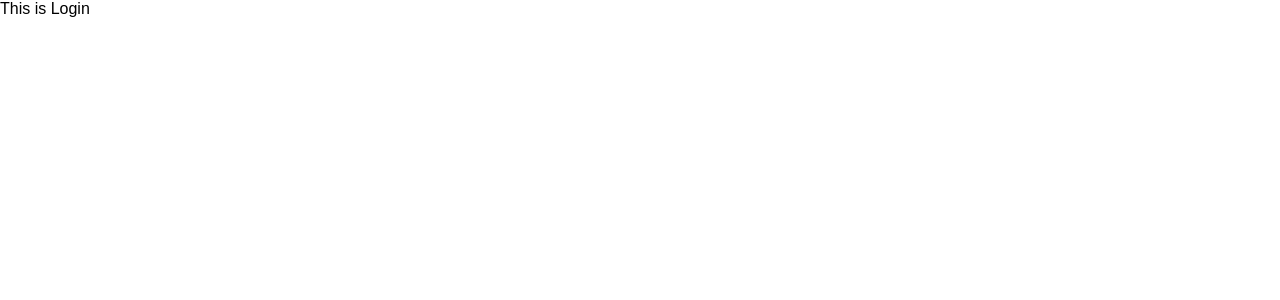
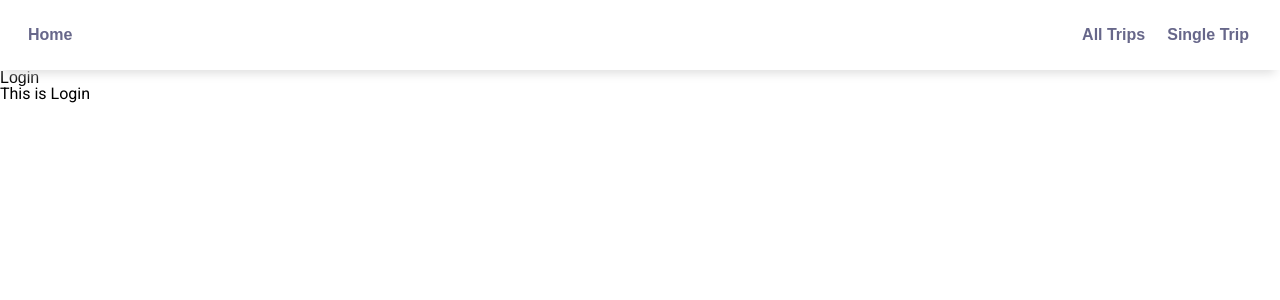
Before and after one commit to tanj299/travel-clan, a React (Create React App) app in the folder client/: page / in a window 1280 px wide. Shown: the top 300 px of the page. Built offline with nearby package versions, Linux system fonts and the light colour scheme; the HTML template or start-up script is replaced by a standard one.

Commit message:
edited navbar

```diff
--- a/client/package.json
+++ b/client/package.json
@@ -13,6 +13,7 @@
     "react-router-dom": "^4.3.1",
     "react-scripts": "^3.0.1",
     "redux": "^3.7.2",
+    "redux-logger": "^3.0.6",
     "redux-thunk": "^2.3.0"
   },
   "scripts": {
--- /dev/null
+++ b/client/src/App.css
@@ -0,0 +1,98 @@
+@import url('https://fonts.googleapis.com/css?family=Fira+Sans:700|Roboto&display=swap');
+
+/* http://meyerweb.com/eric/tools/css/reset/
+   v2.0 | 20110126
+   License: none (public domain)
+*/
+
+html, body, div, span, applet, object, iframe,
+h1, h2, h3, h4, h5, h6, p, blockquote, pre,
+a, abbr, acronym, address, big, cite, code,
+del, dfn, em, img, ins, kbd, q, s, samp,
+small, strike, strong, sub, sup, tt, var,
+b, u, i, center,
+dl, dt, dd, ol, ul, li,
+fieldset, form, label, legend,
+table, caption, tbody, tfoot, thead, tr, th, td,
+article, aside, canvas, details, embed,
+figure, figcaption, footer, header, hgroup,
+menu, nav, output, ruby, section, summary,
+time, mark, audio, video {
+	margin: 0;
+	padding: 0;
+	border: 0;
+	font-size: 100%;
+	font: inherit;
+	vertical-align: baseline;
+}
+/* HTML5 display-role reset for older browsers */
+article, aside, details, figcaption, figure,
+footer, header, hgroup, menu, nav, section {
+	display: block;
+}
+body {
+	line-height: 1;
+}
+ol, ul {
+	list-style: none;
+}
+blockquote, q {
+	quotes: none;
+}
+blockquote:before, blockquote:after,
+q:before, q:after {
+	content: '';
+	content: none;
+}
+table {
+	border-collapse: collapse;
+	border-spacing: 0;
+}
+
+/* END CSS RESET */
+
+body {
+  font-family: 'Roboto', sans-serif;
+}
+
+h1,h2,h3,h4,h5,h6,
+.btn_link, nav a, footer a {
+  font-family:  sans-serif;
+}
+
+
+button {
+  cursor: pointer;
+}
+
+nav {
+  padding: 0px 20px;
+  display: flex;
+  justify-content: flex-end;
+  box-shadow: 0px 8px 10px -5px #ddd;
+  position: relative;
+}
+
+nav a {
+  padding: 24px 8px;
+  text-decoration: none;
+  font-weight: bolder;
+  color: #67678a;
+  margin: 3px;
+}
+
+.home-link {
+  margin: auto auto auto 0px;
+}
+
+
+footer {
+  background-color: #f3f3f3;
+  padding: 35px 35px;
+}
+
+footer a {
+  font-size: 18px;
+  padding: 12px 8px;
+  color: #888;
+}
--- a/client/src/App.js
+++ b/client/src/App.js
@@ -1,11 +1,17 @@
+// container to render all components with routes
+
 // src/routes.js
 import React from 'react';
 import { BrowserRouter as Router, Route, Switch } from 'react-router-dom';
 
 // reusable parts of components
-import navbar from './components/partials/navbar'
+import Navbar from './components/partials/Navbar.js';
+import Footer from './components/partials/Footer.js';
 
-// components
+// import css
+import './App.css';
+
+// import components
 import home from './components/home';
 import allTrips from './components/allTrips'
 // // import allUsers from './components/allUsersChat'
@@ -18,7 +24,12 @@
 const App = () => {
     return (
         <div className = "App">
+
             <Router>
+                <div>
+                    <Navbar />
+                    <div className="page-body">
+
                     <Switch>
                         <Route path = "/" exact component = { home } />
                         <Route path = "/signup" component = { signup } />
@@ -26,6 +37,9 @@
                         <Route path = "/singletrip/user/:id" component = { singleTrip } />
                         <Route path = "*" component = { notFound } />
                     </Switch>
+                    </div>
+                    <Footer />
+                </div>
             </Router>
         </div>
     );
--- a/client/src/components/home.js
+++ b/client/src/components/home.js
@@ -1,9 +1,17 @@
 import React, { Component } from 'react'
+import { Link } from 'react-router-dom';
 
 export default class home extends Component {
+    constructor (props) {
+        super(props);
+        this.state = {
+            data: [],
+        }
+    }
     render() {
         return (
             <div>
+                <h1> Login </h1>
                 This is Login
             </div>
         )
--- a/client/src/components/partials/navbar.js
+++ b/client/src/components/partials/Footer.js
@@ -1,7 +1,6 @@
 import React, { Component } from 'react'
-import { Link } from 'react-router-dom'
 
-export default class navbar extends Component {
+export default class Footer extends Component {
     render() {
         return (
             <div>
--- /dev/null
+++ b/client/src/components/partials/Navbar.js
@@ -0,0 +1,18 @@
+import React, { Component } from 'react';
+import { Link } from 'react-router-dom';
+
+class Navbar extends Component {
+    render() {
+        return (
+            <nav>
+                <Link to = "/" className = "home-link">
+                    Home
+                </Link>
+                <Link to = "/alltrips"> All Trips </Link>
+                <Link to = "/singleTrip"> Single Trip </Link>
+            </nav>
+        )
+    }
+}
+
+export default Navbar;
--- a/client/src/components/singleTrip.js
+++ b/client/src/components/singleTrip.js
@@ -0,0 +1,11 @@
+import React, { Component } from 'react'
+
+export default class singleTrip extends Component {
+    render() {
+        return (
+            <div>
+
+            </div>
+        )
+    }
+}
```
Also changed, not shown: client/src/components/selectedChatRoom.js (+11 -0 lines), client/src/components/partials/footer.js (deleted), 1 other file (tests, documents, lock files or other folders).
